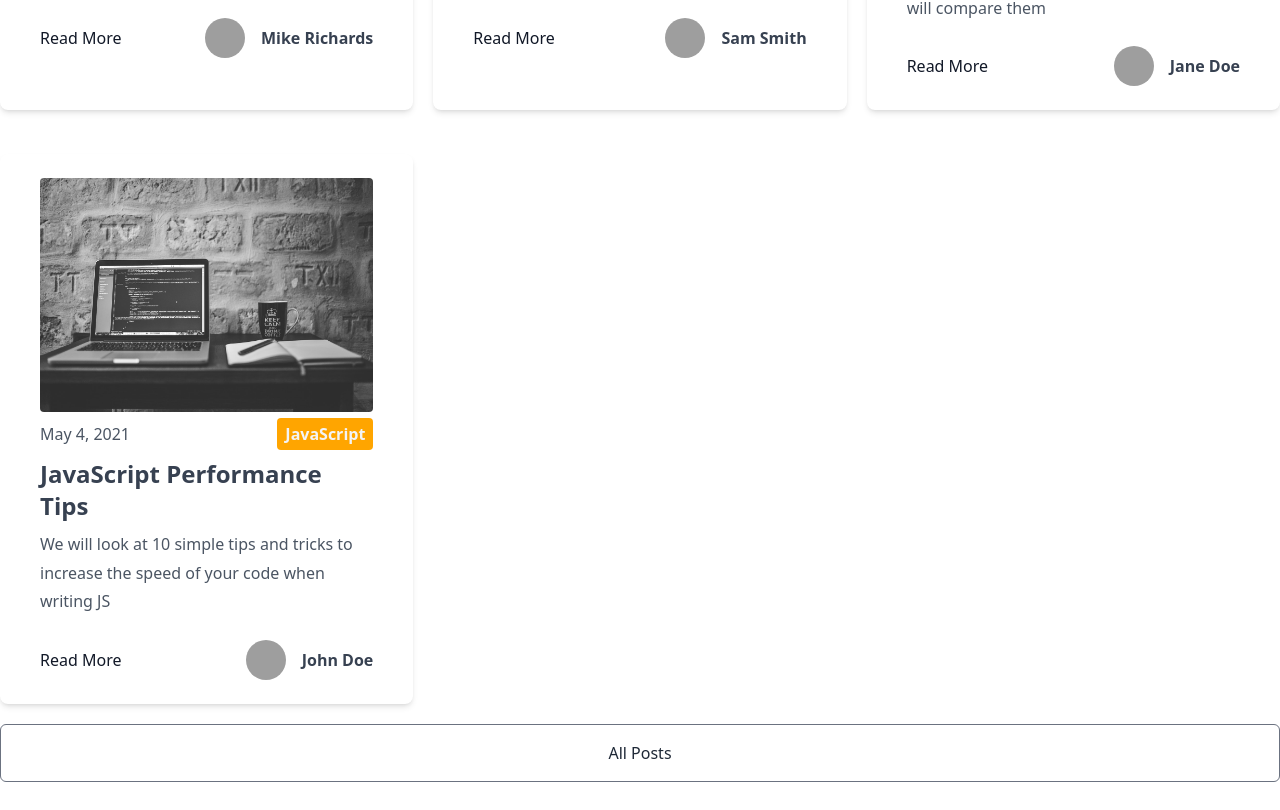
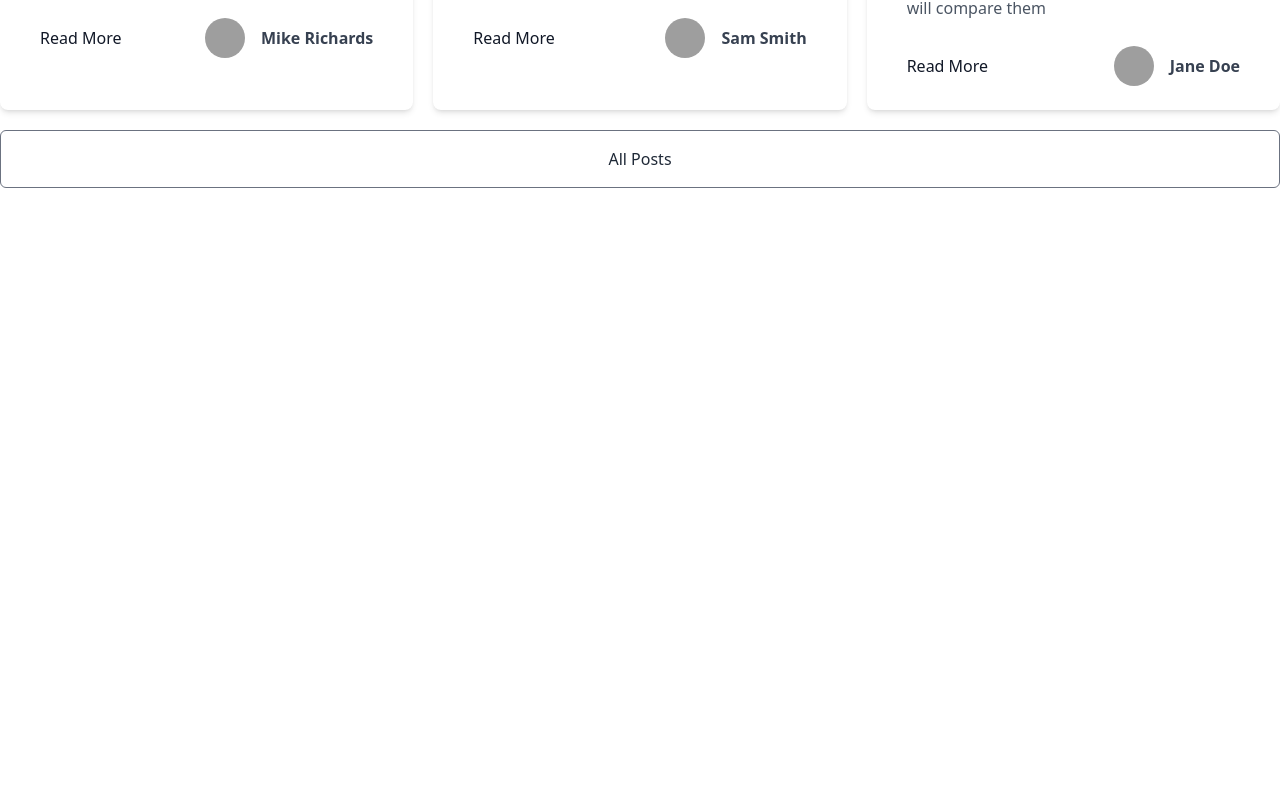
Before and after one commit to hardik6869/NextJs-Blog-App, a Next.js app: page / in a window 1280 px wide. Shown: the part 1189-1999 px from the top of the page. After the commit the page ends 1405 px from the top, so only its background shows below. Built offline with nearby package versions, Linux system fonts and the light colour scheme; grey boxes are pictures that could not be loaded.

Commit message:
clean up get Posts data

```diff
--- a/jsconfig.json
+++ b/jsconfig.json
@@ -4,7 +4,8 @@
     "paths": {
       "@/components/*": ["components/*"],
       "@/config/*": ["config/*"],
-      "@/utils/*": ["utils/*"]
+      "@/utils/*": ["utils/*"],
+      "@/lib/*": ["lib/*"]
     }
   }
 }
--- /dev/null
+++ b/lib/posts.js
@@ -0,0 +1,22 @@
+import fs from "fs";
+import matter from "gray-matter";
+import path from "path";
+import { sortByDate } from "@/utils/index";
+
+const files = fs.readdirSync(path.join("posts"));
+
+export async function getPosts() {
+  const posts = files.map((filename) => {
+    const slug = filename.replace(".md", "");
+    const markdownWithMeta = fs.readFileSync(
+      path.join("posts", filename),
+      "utf-8"
+    );
+    const { data: frontmatter } = matter(markdownWithMeta);
+    return {
+      slug,
+      frontmatter,
+    };
+  });
+  return posts.sort(sortByDate);
+}
--- a/pages/blog/category/[category_name].js
+++ b/pages/blog/category/[category_name].js
@@ -1,9 +1,9 @@
 import fs from "fs";
 import path from "path";
 import matter from "gray-matter";
-import Link from "next/link";
 import Post from "@/components/Post";
 import { sortByDate } from "@/utils/index";
+import { getPosts } from "@/lib/posts";
 
 export default function CategoryBlogPage({ posts, categoryName }) {
   return (
@@ -41,18 +41,7 @@ export const getStaticPaths = async () => {
 
 export const getStaticProps = async ({ params: { category_name } }) => {
   const files = fs.readdirSync(path.join("posts"));
-  const posts = files.map((filename) => {
-    const slug = filename.replace(".md", "");
-    const markdownWithMeta = fs.readFileSync(
-      path.join("posts", filename),
-      "utf-8"
-    );
-    const { data: frontmatter } = matter(markdownWithMeta);
-    return {
-      slug,
-      frontmatter,
-    };
-  });
+  const posts = await getPosts();
   const categoryPosts = posts.filter(
     (post) => post.frontmatter.category.toLowerCase() === category_name
   );
--- a/pages/blog/page/[page_index].js
+++ b/pages/blog/page/[page_index].js
@@ -1,10 +1,9 @@
 import fs from "fs";
-import matter from "gray-matter";
 import path from "path";
 import Post from "@/components/Post";
-import { sortByDate } from "@/utils/index";
 import { POSTS_PER_PAGE } from "@/config/index";
 import Pagination from "@/components/Pagination";
+import { getPosts } from "@/lib/posts";
 
 export default function BlogPage({ posts, numPages, currentPage }) {
   return (
@@ -38,23 +37,13 @@ export const getStaticPaths = async () => {
 export const getStaticProps = async ({ params }) => {
   const page = parseInt((params && params.page_index) || 1);
   const files = fs.readdirSync(path.join("posts"));
-  const posts = files.map((filename) => {
-    const slug = filename.replace(".md", "");
-    const markdownWithMeta = fs.readFileSync(
-      path.join("posts", filename),
-      "utf-8"
-    );
-    const { data: frontmatter } = matter(markdownWithMeta);
-    return {
-      slug,
-      frontmatter,
-    };
-  });
+  const posts = await getPosts();
   const numPages = Math.ceil(files.length / POSTS_PER_PAGE);
   const pageIndex = page - 1;
-  const orderedPost = posts
-    .sort(sortByDate)
-    .slice(pageIndex * POSTS_PER_PAGE, (pageIndex + 1) * POSTS_PER_PAGE);
+  const orderedPost = posts.slice(
+    pageIndex * POSTS_PER_PAGE,
+    (pageIndex + 1) * POSTS_PER_PAGE
+  );
   return {
     props: {
       posts: orderedPost,
--- a/pages/index.js
+++ b/pages/index.js
@@ -1,9 +1,6 @@
-import fs from "fs";
-import matter from "gray-matter";
-import path from "path";
 import Link from "next/link";
 import Post from "@/components/Post";
-import { sortByDate } from "@/utils/index";
+import { getPosts } from "@/lib/posts";
 
 export default function Home({ posts }) {
   return (
@@ -23,23 +20,10 @@ export default function Home({ posts }) {
   );
 }
 
-export const getStaticProps = () => {
-  const files = fs.readdirSync(path.join("posts"));
-  const posts = files.map((filename) => {
-    const slug = filename.replace(".md", "");
-    const markdownWithMeta = fs.readFileSync(
-      path.join("posts", filename),
-      "utf-8"
-    );
-    const { data: frontmatter } = matter(markdownWithMeta);
-    return {
-      slug,
-      frontmatter,
-    };
-  });
+export const getStaticProps = async () => {
   return {
     props: {
-      posts: posts.sort(sortByDate),
+      posts: (await getPosts()).slice(0, 6),
     },
   };
 };
```
